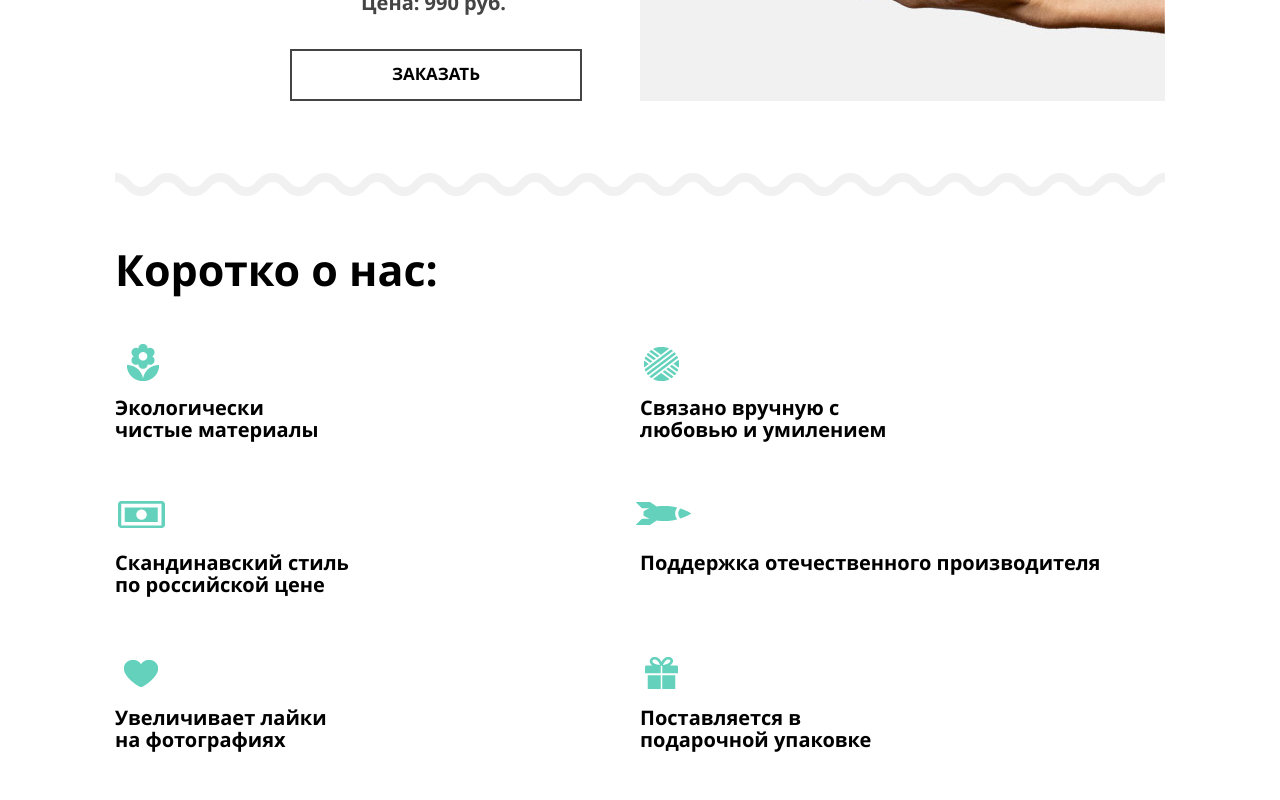
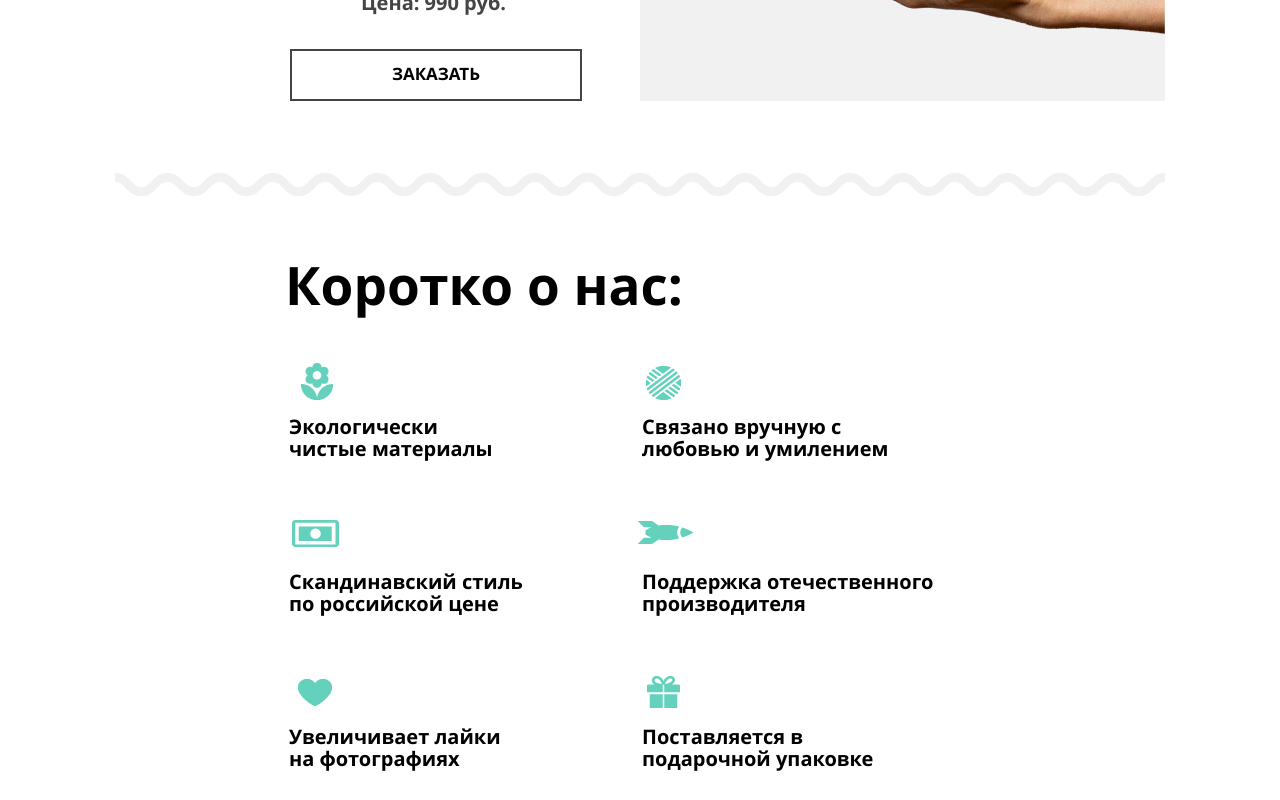
Before and after one commit to maximshigaev/mishka, a React (Create React App) app: page / in a window 1280 px wide. Shown: the part 1438-2238 px from the top of the page. Built offline with nearby package versions, Linux system fonts and the light colour scheme.

Commit message:
add desktop styles for the Advantages component

```diff
--- a/src/components/Advantages/advantages.scss
+++ b/src/components/Advantages/advantages.scss
@@ -8,6 +8,11 @@
   @media (min-width: $tabletWidth) {
     padding-left: 0;
     padding-right: 0;
+  }
+
+  @media (min-width: $tabletWidth) {
+    padding-left: 170px;
+    padding-right: 170px;
   }
 
   &__title {
@@ -21,6 +26,12 @@
       padding-top: 49px;
       line-height: 1.16;
     }
+
+    @media (min-width: $desktopWidth) {
+      font-size: 53px;
+      line-height: 1.08;
+      padding-top: 60px;
+    }
   }
 
   &__list {
@@ -30,6 +41,10 @@
       display: flex;
       flex-wrap: wrap;
       padding-top: 21px;
+    }
+
+    @media (min-width: $desktopWidth) {
+      padding-left: 4px;
     }
   }
 
```
